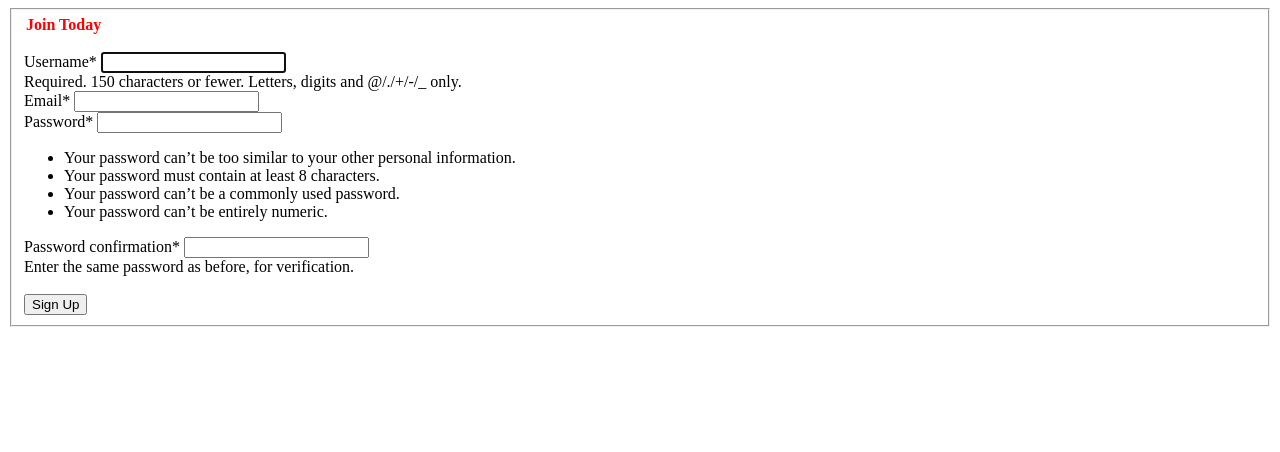
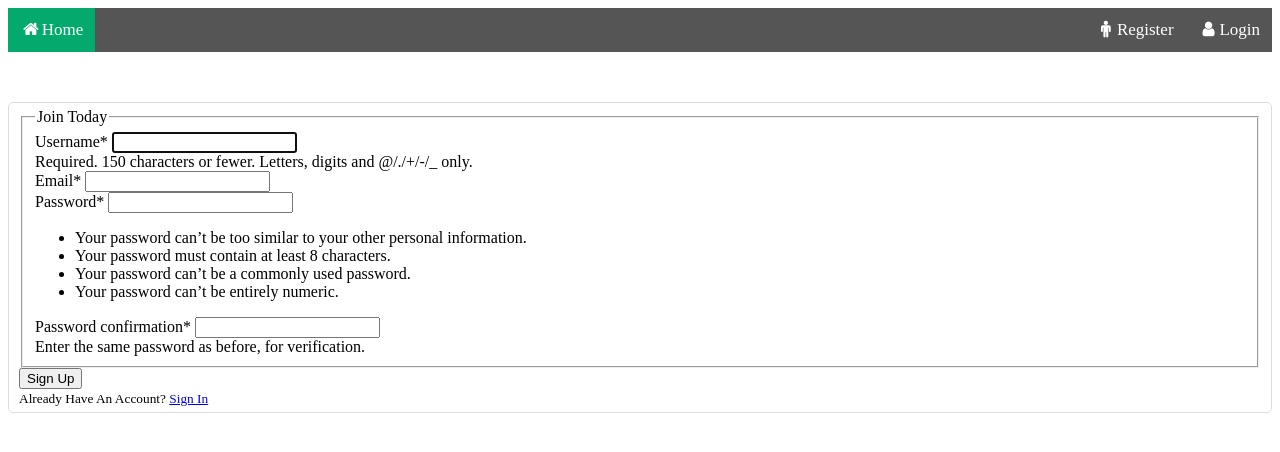
Before and after one commit to justdiyas/first_dj_pjt, a Django app: page /register/ in a window 1280 px wide. Shown: the top 452 px of the page. Run offline with Django 5.2, Linux system fonts and the light colour scheme; some libraries are stand-ins or nearby versions.

Commit message:
Added css. Created logout view and template. Styled pages.

```diff
--- /dev/null
+++ b/justblog/blog/static/blog/base.css
@@ -0,0 +1,46 @@
+.navbar {
+  width: 100%;
+  background-color: #555;
+  overflow: auto;
+}
+
+/* Navbar links */
+.navbar a {
+  float: left;
+  text-align: center;
+  padding: 12px;
+  color: white;
+  text-decoration: none;
+  font-size: 17px;
+}
+
+.navbar a.split {
+  float: right;
+}
+
+/* Navbar links on mouse-over */
+.navbar a:hover {
+  background-color: #000;
+}
+
+/* Current/active navbar link */
+.active {
+  background-color: #04AA6D;
+}
+
+/* Add responsiveness - will automatically display the navbar vertically instead of horizontally on screens less than 500 pixels */
+@media screen and (max-width: 500px) {
+  .navbar a {
+    float: none;
+    display: block;
+  }
+}
+
+.content-section {
+  background: #ffffff;
+  padding: 5px 10px;
+  border: 1px solid #dddddd;
+  border-radius: 5px;
+  margin-top: 50px;
+  margin-bottom: 20px;
+}
--- a/justblog/blog/templates/blog/base_blog.html
+++ b/justblog/blog/templates/blog/base_blog.html
@@ -1,7 +1,9 @@
+{% load static %}
 <!DOCTYPE html>
-<html lang="en">
+<html lang="en-US">
 <head>
     <meta charset="UTF-8">
+    <meta name="viewport" content="width=device-width, initial-scale=1">
     {% block title %}
         {% if title %}
             <title>{{ title }}</title>
@@ -9,8 +11,21 @@
             <title>Blog Page</title>
         {% endif %}
     {% endblock title %}
+    <link rel="stylesheet" type="text/css" href="{% static 'blog/base.css' %}"/>
+    <link rel="stylesheet" href="https://cdnjs.cloudflare.com/ajax/libs/font-awesome/4.7.0/css/font-awesome.min.css">
 </head>
 <body>
+    <div class="navbar">
+        {% if user.is_authenticated %}
+            <a class="active" href="{% url 'blog:blog-main' %}"><i class="fa fa-fw fa-home"></i>Home</a>
+            <a href="#"><i class="fa fa-fw fa-info"></i>Profile</a>
+            <a href="{% url 'user:user-logout' %}" class="split"><i class="fa fa-fw fa-user"></i>Logout</a>
+        {% else %}
+            <a class="active" href="{% url 'blog:blog-main' %}"><i class="fa fa-fw fa-home"></i>Home</a>
+            <a href="{% url 'user:user-login' %}" class="split"><i class="fa fa-fw fa-user"></i>Login</a>
+            <a href="{% url 'user:user-register' %}" class="split"><i class="fa fa-fw fa-male"></i>Register</a>
+        {% endif %}
+    </div>
         {% if messages %}
             {% for message in messages %}
                 <div class="alert alert-{{ message.tags }}">
@@ -18,6 +33,7 @@
                 </div>
             {% endfor %}
         {% endif %}
+    <div class="content-section">
     {% block content %}
         {% for post in post_list %}
             <h2>{{ post.title }}</h2>
@@ -27,10 +43,7 @@
         {% empty %}
             <p>No posts yet.</p>
         {% endfor %}
-    <div>
-        <small class="text-muted">Have an account?</small>
-        <button type="button"><a href="{% url 'user:user-login' %}">Sign In</button>
+    {% endblock content %}
     </div>
-    {% endblock content %}
 </body>
 </html>
--- a/justblog/user/templates/user/login.html
+++ b/justblog/user/templates/user/login.html
@@ -2,7 +2,6 @@
 {% load crispy_forms_tags %}
 
 {% block content %}
-<div class="content-section">
     <form method="post">
         {% csrf_token %}
         <fieldset>
@@ -19,5 +18,4 @@
                 Need an Account? <a class="ml-2" href="{% url 'user:user-register' %}">Sign Up</a>
             </small>
         </div>
-</div>
 {% endblock content %}
--- /dev/null
+++ b/justblog/user/templates/user/logout.html
@@ -0,0 +1,5 @@
+{% extends 'blog/base_blog.html' %}
+{% block content %}
+    <p><strong>You have been logged out.</strong></p>
+    <button type="submit"><a class="ml-2" href="{% url 'user:user-login' %}">Log in again?</a></button>
+{% endblock content %}
--- a/justblog/user/templates/user/register.html
+++ b/justblog/user/templates/user/register.html
@@ -1,19 +1,19 @@
 {% extends 'blog/base_blog.html' %}
 {% load crispy_forms_tags %}
-
 {% block content %}
-<div class="content-section">
-    <form method="post">
+<form method="post">
         {% csrf_token %}
-        <fieldset>
-            <div class="form-group">
-                <legend style="color:red" class="border-bottom mb-4"><strong>Join Today</strong></legend><br>
-                {{ form|crispy }}<br>
-            </div>
-            <div class="form-group">
-                <button class="btn btn-outline-info" type="submit">Sign Up</button>
-             </div>
+        <fieldset class="form-group">
+            <legend class="border-bottom mb-4">Join Today</legend>
+            {{ form|crispy }}
         </fieldset>
-    </form>
-</div>
+        <div class="form-group">
+            <button class="btn btn-outline-info" type="submit">Sign Up</button>
+        </div>
+</form>
+    <div class="border-top pt-3">
+        <small class="text-muted">
+            Already Have An Account? <a class="ml-2" href="{% url 'user:user-login' %}">Sign In</a>
+        </small>
+    </div>
 {% endblock content %}
--- a/justblog/user/urls.py
+++ b/justblog/user/urls.py
@@ -4,5 +4,6 @@ from . import views
 app_name = 'user'
 urlpatterns = [
     path('', views.register, name='user-register'),
-    path('login/', views.login.as_view(), name='user-login')
+    path('login/', views.LoginView.as_view(), name='user-login'),
+    path('logout/', views.logout_view, name='user-logout'),
 ]
--- a/justblog/user/views.py
+++ b/justblog/user/views.py
@@ -1,7 +1,7 @@
 from django.shortcuts import render, redirect
 from .forms import UserRegisterForm
 from django.contrib import messages
-from django.contrib.auth import views
+from django.contrib.auth import views, logout
 
 def register(request):
     if request.method == 'POST':
@@ -16,5 +16,10 @@ def register(request):
     return render(request, 'user/register.html', {'form': form})
 
 
-class login(views.LoginView):
+class LoginView(views.LoginView):
     template_name = 'user/login.html'
+
+
+def logout_view(request):
+    logout(request)
+    return render(request, 'user/logout.html')
```
Also changed, not shown: justblog/db.sqlite3. Lines whose indentation alone changed are shown as unchanged.
